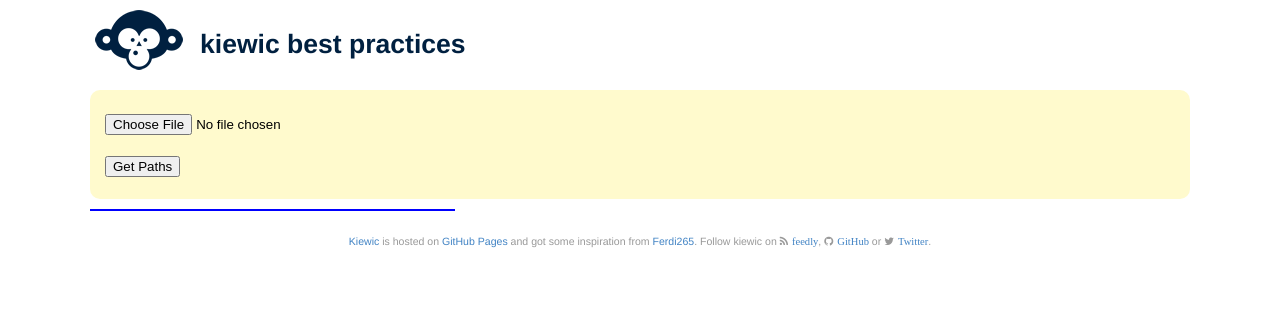
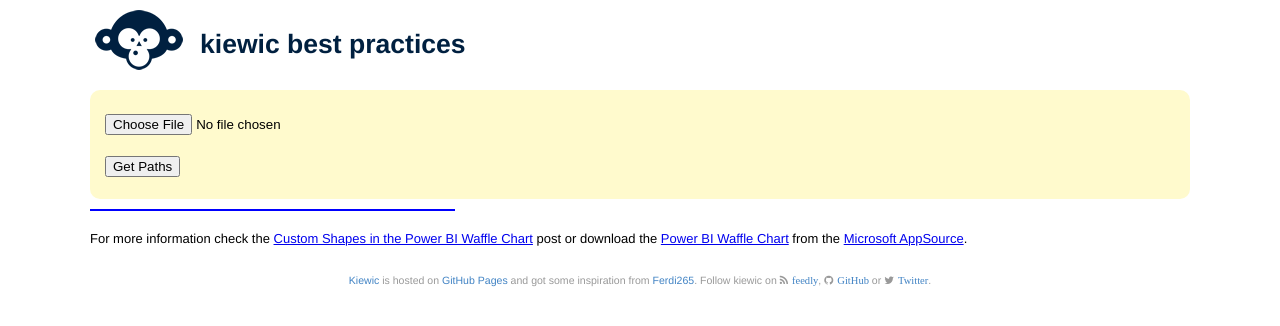
Before and after one commit to kiewic/kiewic.github.io, a Jekyll site: the page built from paths/index.html, in a window 1280 px wide. Shown: the top 326 px of the page. Built offline with Jekyll 4.4.1, drawn with Linux system fonts in a browser that asks for light colours; nearby versions of some CDN libraries; a script that is not in the unit is left out.

Commit message:
Updating Power BI Waffle Chart posts

```diff
--- a/paths/index.html
+++ b/paths/index.html
@@ -20,6 +20,12 @@ style: |
       background: LemonChiffon;
       margin: 10px 0px 10px 0px;
       padding: 5px 15px 5px 15px;
+  }
+
+  .moreInfo {
+      margin-top: 20px;
+      margin-bottom: 20px;
+      font-size: small;
   }
 ---
 
@@ -83,3 +89,11 @@ style: |
     var myButton = document.getElementById("theButton");
     myButton.addEventListener("click", processSvg);
 </script>
+<div class="moreInfo">
+    For more information check the
+    <a href="/custom-shapes-in-the-power-bi-waffle-chart">Custom Shapes in the Power BI Waffle Chart</a>
+    post or download the
+    <a href="https://appsource.microsoft.com/en-us/product/power-bi-visuals/WA104381049?src=office&tab=Overview">Power BI Waffle Chart</a>
+    from the
+    <a href="https://appsource.microsoft.com/">Microsoft AppSource</a>.
+</div>
```
Also changed, not shown: _posts/2016-04-30-custom-shapes-in-the-power-bi-waffle-chart.md (+6 -5 lines).
